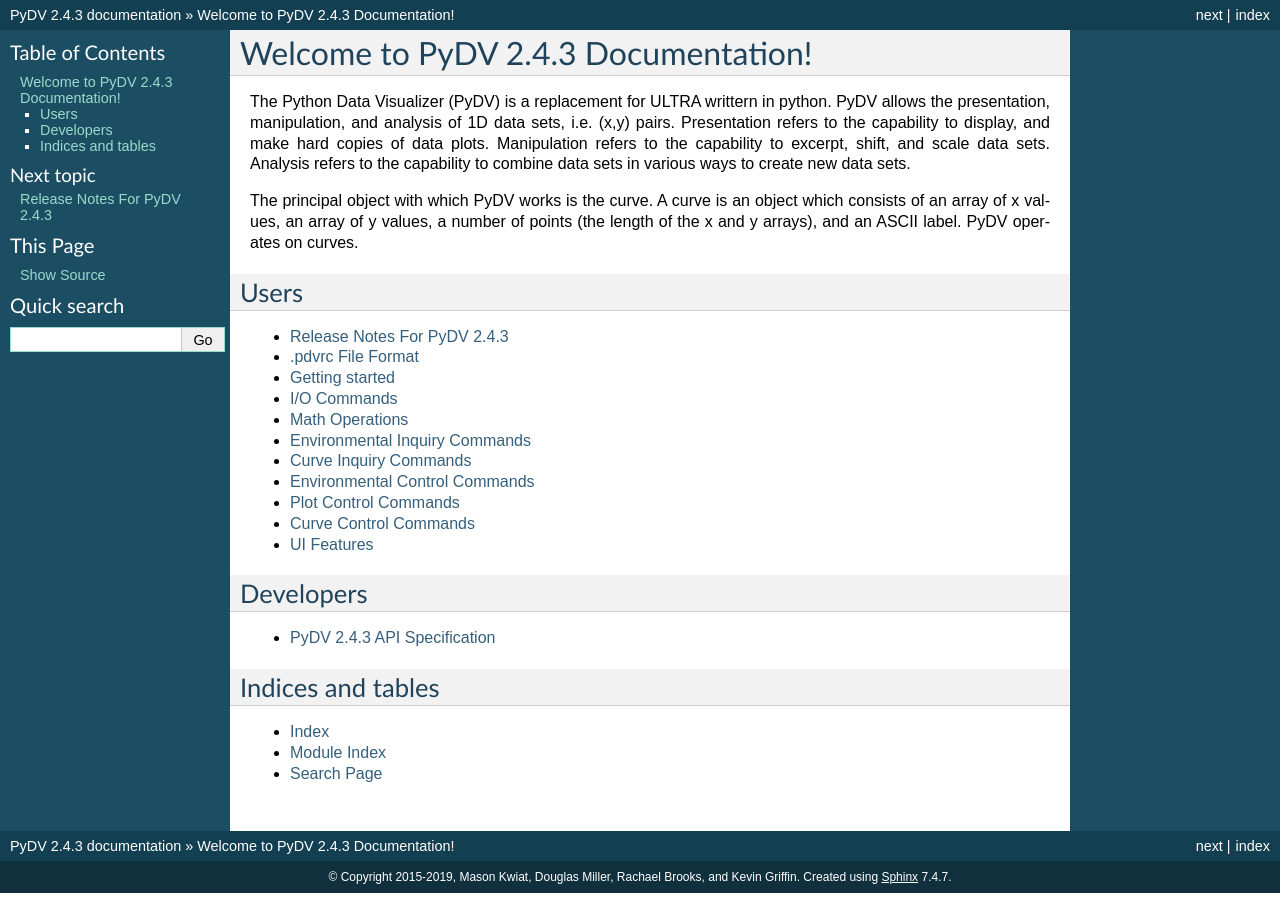
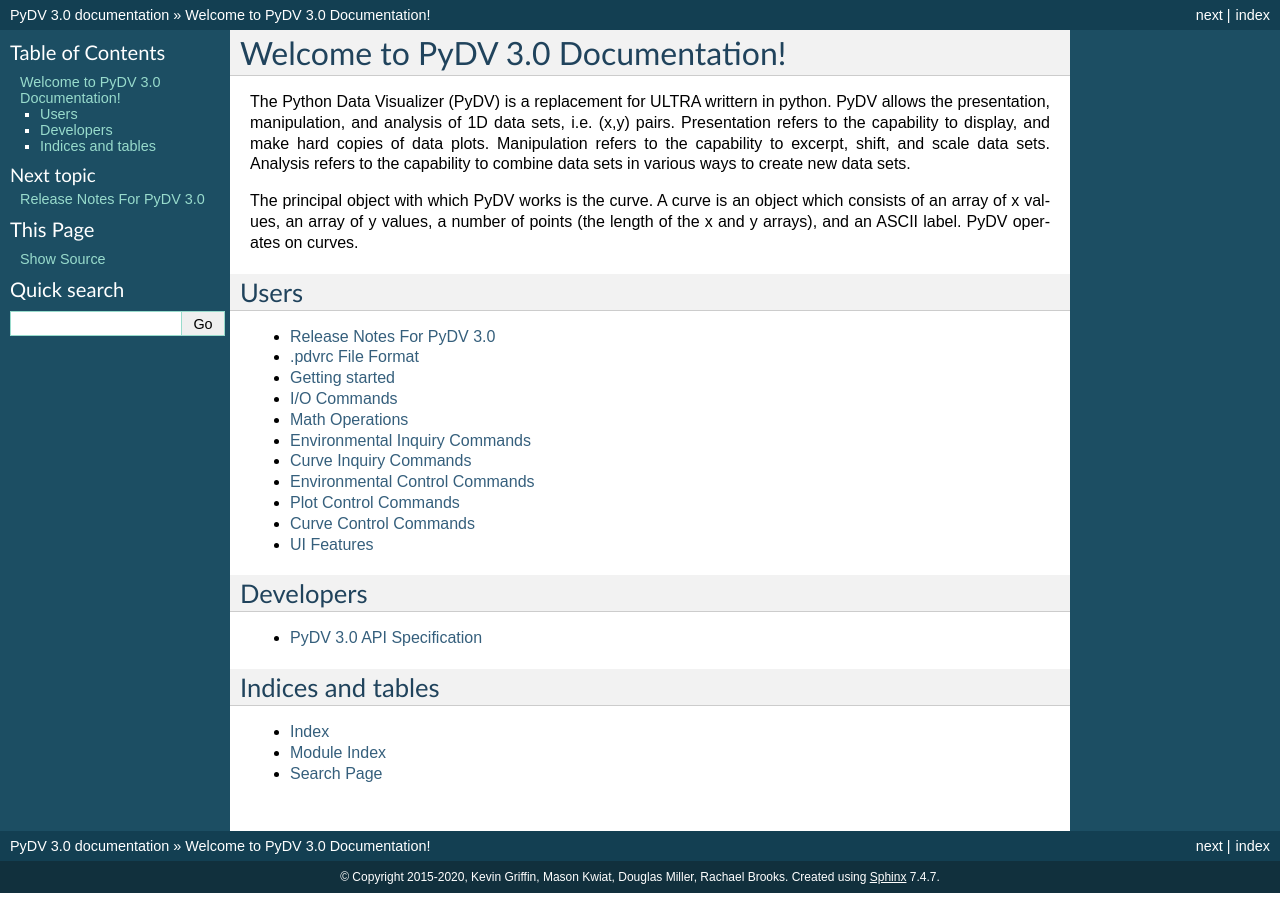
Before and after one commit to LLNL/PyDV, a Sphinx documentation site: the page built from pydv/docs/index.rst, in a window 1280 px wide. Built offline with Sphinx 7.4.7, drawn with Linux system fonts in a browser that asks for light colours.

Commit message:
PyDV 3.0 Release

```diff
--- a/pydv/docs/conf.py
+++ b/pydv/docs/conf.py
@@ -50,17 +50,17 @@
 
 # General information about the project.
 project = u'PyDV'
-copyright = u'2015-2019, Mason Kwiat, Douglas Miller, Rachael Brooks, and Kevin Griffin'
-author = u'Mason Kwiat, Douglas Miller, Rachael Brooks, Kevin Griffin'
+copyright = u'2015-2020, Kevin Griffin, Mason Kwiat, Douglas Miller, Rachael Brooks'
+author = u'Kevin Griffin, Mason Kwiat, Douglas Miller, Rachael Brooks'
 
 # The version info for the project you're documenting, acts as replacement for
 # |version| and |release|, also used in various other places throughout the
 # built documents.
 #
 # The short X.Y version.
-version = u'2.4'
+version = u'3.0'
 # The full version, including alpha/beta/rc tags.
-release = u'2.4.3'
+release = u'3.0'
 
 # The language for content autogenerated by Sphinx. Refer to documentation
 # for a list of supported languages.
@@ -228,7 +228,7 @@
 #  author, documentclass [howto, manual, or own class]).
 latex_documents = [
   (master_doc, 'PyDV.tex', u'PyDV Documentation',
-   u'Mason Kwiat, Douglas Miller, Rachael Brooks, and Kevin Griffin', 'manual'),
+   u'Kevin Griffin, Mason Kwiat, Douglas Miller, Rachael Brooks', 'manual'),
 ]
 
 # The name of an image file (relative to this directory) to place at the top of
--- a/pydv/docs/index.rst
+++ b/pydv/docs/index.rst
@@ -3,8 +3,8 @@
    You can adapt this file completely to your liking, but it should at least
    contain the root `toctree` directive.
 
-Welcome to PyDV 2.4.3 Documentation!
-************************************
+Welcome to PyDV 3.0 Documentation!
+**********************************
 The Python Data Visualizer (PyDV) is a replacement for ULTRA writtern in python. PyDV allows the presentation, manipulation, and analysis of 1D data sets, i.e. (x,y) pairs. Presentation refers to the capability to display, and make hard copies of data plots. Manipulation refers to the capability to excerpt, shift, and scale data sets. Analysis refers to the capability to combine data sets in various ways to create new data sets.
 
 The principal object with which PyDV works is the curve. A curve is an object which consists of an array of x values, an array of y values, a number of points (the length of the x and y arrays), and an ASCII label. PyDV operates on curves.
@@ -16,7 +16,7 @@
 .. toctree::
    :maxdepth: 1
 
-   release_notes_2.4.3
+   release_notes_3.0
    pdvrc
    getting_started
    io_commands
--- a/pydv/docs/pydv.rst
+++ b/pydv/docs/pydv.rst
@@ -1,5 +1,5 @@
-PyDV 2.4.3 API Specification
-============================
+PyDV 3.0 API Specification
+==========================
 
 
 pydvpy module
--- /dev/null
+++ b/pydv/docs/release_notes_3.0.rst
@@ -0,0 +1,6 @@
+.. _release_notes_3.0:
+
+Release Notes For PyDV 3.0
+==========================
+
+Python 3 port with bug fixes and a lot of minor code refactoring.
```
Also changed, not shown: 5 other files.
